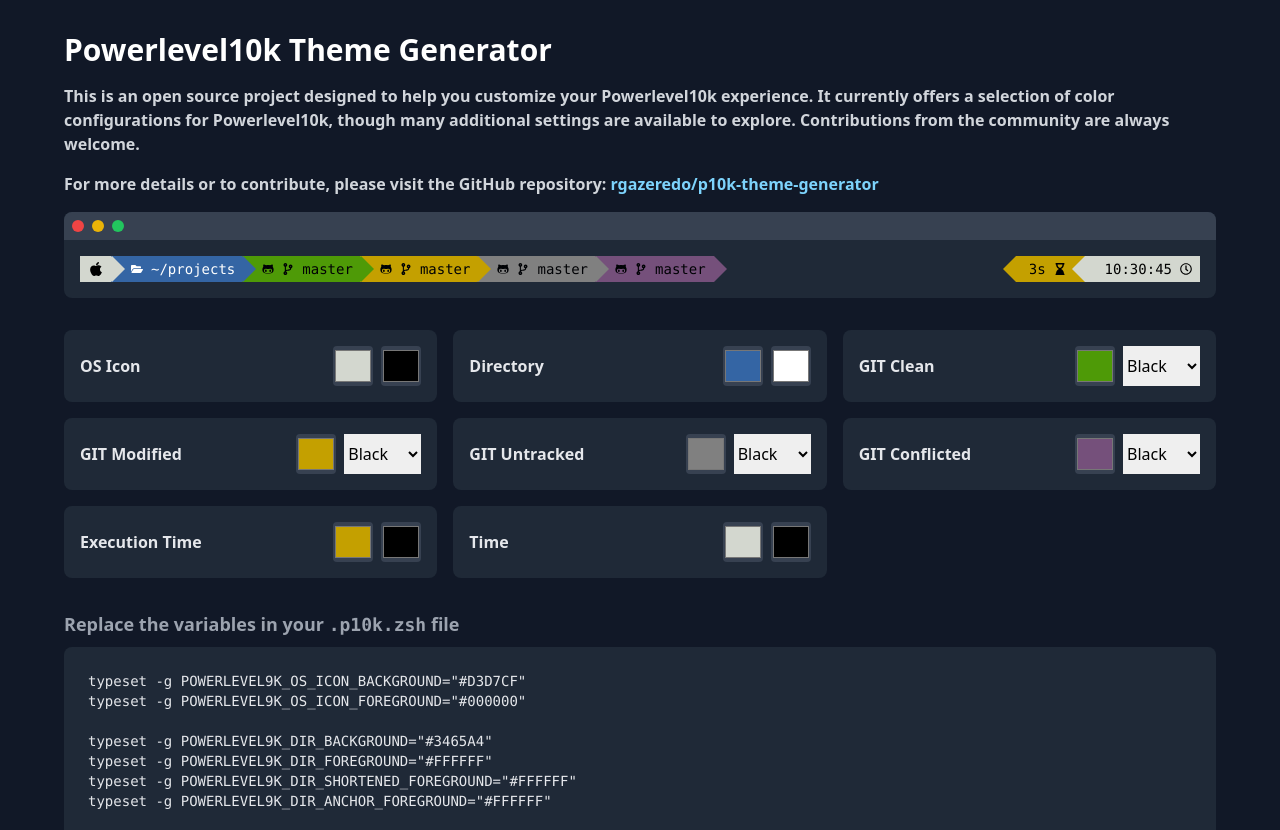
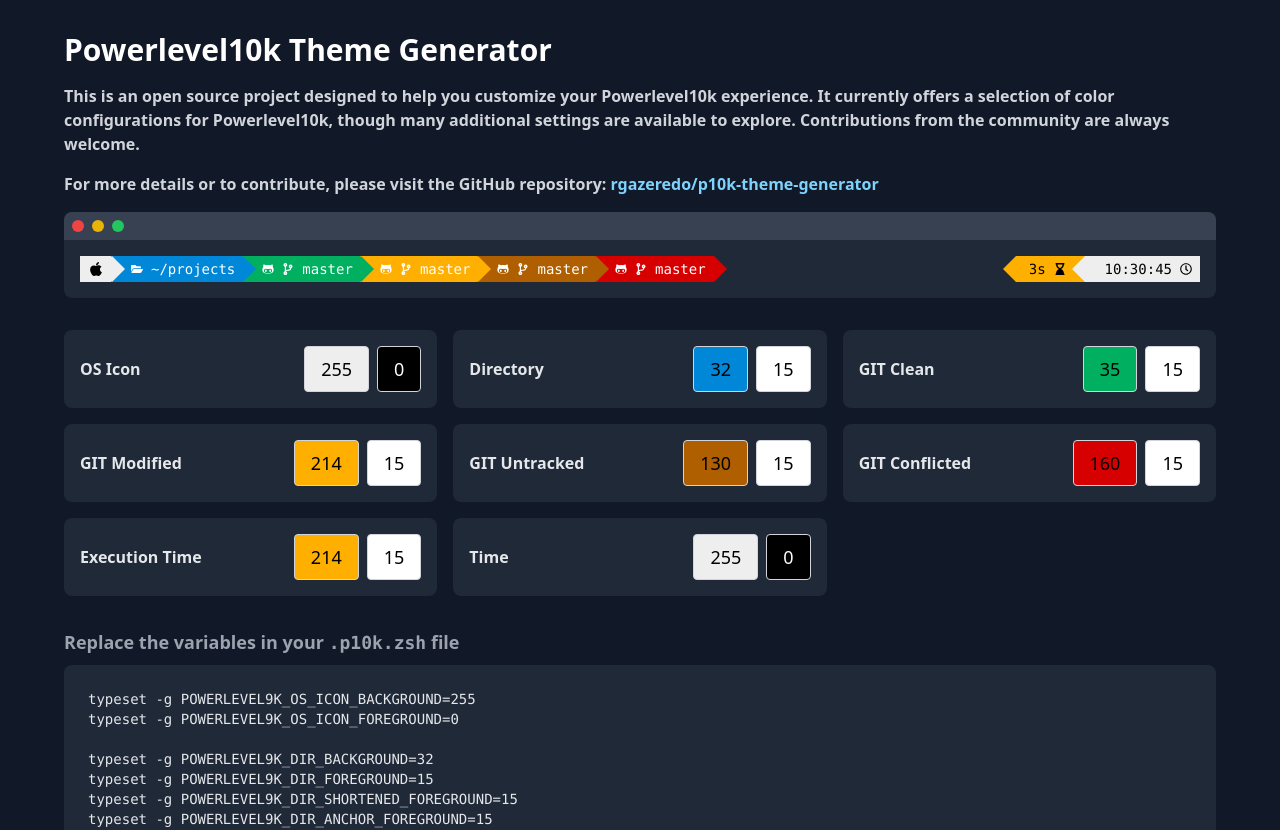
Before and after one commit to rgazeredo/p10k-theme-generator, a Next.js app: page / in a window 1280 px wide. Shown: the top 830 px of the page. Built offline with nearby package versions, Linux system fonts and the light colour scheme.

Commit message:
changed color schema

```diff
--- a/app/page.tsx
+++ b/app/page.tsx
@@ -2,12 +2,16 @@
 
 import { useState } from 'react';
 import Terminal from '../components/Terminal';
+import ColorPickerModal from '../components/ColorPickerModal';
 import { SegmentConfig, defaultSegments } from '../types/config';
 
 export default function Home() {
   const [segments, setSegments] = useState<SegmentConfig[]>(defaultSegments);
 
   const updateSegment = (index: number, newSegment: SegmentConfig) => {
+
+    console.log('Atualizando segmento:', newSegment);
+
     const newSegments = [...segments];
     newSegments[index] = newSegment;
     setSegments(newSegments);
@@ -16,8 +20,8 @@
   const configCode = segments
     .map(segment => {
 
-      const BACKGROUND = `typeset -g POWERLEVEL9K_${segment.variable}_BACKGROUND="${segment.bg}"`;
-      let FOREGROUND = `typeset -g POWERLEVEL9K_${segment.variable}_FOREGROUND="${segment.fg}"`;
+      const BACKGROUND = `typeset -g POWERLEVEL9K_${segment.variable}_BACKGROUND=${segment.bg}`;
+      let FOREGROUND = `typeset -g POWERLEVEL9K_${segment.variable}_FOREGROUND=${segment.fg}`;
 
       if (segment.variable.includes('VCS_')) {
         let variable = segment.variable.replace('VCS_', '');
@@ -27,8 +31,8 @@
       }
 
       if (segment.variable == 'DIR') {
-        FOREGROUND += `\ntypeset -g POWERLEVEL9K_${segment.variable}_SHORTENED_FOREGROUND="${segment.fg}"`;
-        FOREGROUND += `\ntypeset -g POWERLEVEL9K_${segment.variable}_ANCHOR_FOREGROUND="${segment.fg}"`;
+        FOREGROUND += `\ntypeset -g POWERLEVEL9K_${segment.variable}_SHORTENED_FOREGROUND=${segment.fg}`;
+        FOREGROUND += `\ntypeset -g POWERLEVEL9K_${segment.variable}_ANCHOR_FOREGROUND=${segment.fg}`;
       }
 
       return `${BACKGROUND}\n${FOREGROUND}\n`;
@@ -52,25 +56,28 @@
               <div className="flex justify-between items-center">
                 <h3 className="text-gray-200 font-semibold">{segment.name}</h3>
                 <div className="flex gap-2">
-                  <input
+                  {/* <input
                     type="color"
                     value={segment.bg}
                     onChange={(e) => updateSegment(index, { ...segment, bg: e.target.value })}
                     className="w-10 h-10 rounded bg-gray-700 text-gray-200"
                     placeholder="BG"
-                  />
+                  /> */}
 
-                  {segment.variable.includes('VCS_') ? (
-                    <select onChange={(e) => updateSegment(index, { ...segment, fg: e.target.value })}>
-                      <option value="0">Black</option>
-                      <option value="1">Coral</option>
-                      <option value="2">Olivine</option>
-                      <option value="3">Orange</option>
-                      <option value="4">Blue</option>
-                      <option value="5">Yellow</option>
-                      <option value="6">Green</option>
-                      <option value="7">Silver</option>
-                    </select>
+                  <ColorPickerModal color={segment.bg} onColorSelect={(colorHex, colorCode) => updateSegment(index, { ...segment, bg: colorCode, bgHex: colorHex })} />
+                  <ColorPickerModal color={segment.fg} onColorSelect={(colorHex, colorCode) => updateSegment(index, { ...segment, fg: colorCode, fgHex: colorHex })} />
+                  {/* {segment.variable.includes('VCS_') ? (
+                    // <select onChange={(e) => updateSegment(index, { ...segment, fg: e.target.value })}>
+                    //   <option value="0">Black</option>
+                    //   <option value="1">Coral</option>
+                    //   <option value="2">Olivine</option>
+                    //   <option value="3">Orange</option>
+                    //   <option value="4">Blue</option>
+                    //   <option value="5">Yellow</option>
+                    //   <option value="6">Green</option>
+                    //   <option value="7">Silver</option>
+                    // </select>
+                    <ColorPickerModal color={46} onColorSelect={handleColorSelect} />
                   ) : (
                     <input
                       type="color"
@@ -79,7 +86,7 @@
                       className="w-10 h-10 rounded bg-gray-700 text-gray-200"
                       placeholder="FG"
                     />
-                  )}
+                  )} */}
                 </div>
               </div>
             </div>
--- /dev/null
+++ b/components/ColorPickerModal.tsx
@@ -0,0 +1,148 @@
+import React, { useState, useEffect } from 'react';
+import ReactDOM from 'react-dom';
+
+interface ColorPickerModalProps {
+  /**
+   * Callback chamado ao selecionar uma cor.
+   * Recebe a cor no formato hexadecimal e o código (número de 0 a 255).
+   */
+  onColorSelect?: (colorHex: string, colorCode: number) => void;
+  /**
+   * Cor default (índice entre 0 e 255) que será selecionada inicialmente.
+   * Exemplo: 46
+   */
+  color?: number;
+}
+
+const ColorPickerModal: React.FC<ColorPickerModalProps> = ({ onColorSelect, color }) => {
+  const [isOpen, setIsOpen] = useState<boolean>(false);
+  const [selectedColor, setSelectedColor] = useState<string>('');
+  const [selectedIndex, setSelectedIndex] = useState<number | null>(null);
+  const [numberColor, setNumberColor] = useState<string>('text-black');
+  const [mounted, setMounted] = useState<boolean>(false);
+
+  // Garante que o componente está montado (necessário para o uso do document com Portal)
+  useEffect(() => {
+    setMounted(true);
+  }, []);
+
+  /**
+   * Converte um índice (0 a 255) da paleta xterm para seu valor hexadecimal.
+   */
+  const getColorHex = (i: number): string => {
+    if (i < 16) {
+      // Cores básicas xterm (índices 0 a 15)
+      const basicColors = [
+        "#000000", "#800000", "#008000", "#808000",
+        "#000080", "#800080", "#008080", "#c0c0c0",
+        "#808080", "#ff0000", "#00ff00", "#ffff00",
+        "#0000ff", "#ff00ff", "#00ffff", "#ffffff"
+      ];
+      return basicColors[i];
+    } else if (i >= 16 && i <= 231) {
+      // Cubo de cores 6×6×6 (índices 16 a 231)
+      const index = i - 16;
+      const rIndex = Math.floor(index / 36);
+      const gIndex = Math.floor((index % 36) / 6);
+      const bIndex = index % 6;
+      const steps = [0, 95, 135, 175, 215, 255];
+      const r = steps[rIndex];
+      const g = steps[gIndex];
+      const b = steps[bIndex];
+      const toHex = (c: number): string => c.toString(16).padStart(2, '0');
+      return `#${toHex(r)}${toHex(g)}${toHex(b)}`;
+    } else if (i >= 232 && i <= 255) {
+      // Tons de cinza (índices 232 a 255)
+      const gray = 8 + (i - 232) * 10;
+      const hexGray = gray.toString(16).padStart(2, '0');
+      return `#${hexGray}${hexGray}${hexGray}`;
+    }
+    return "#000000";
+  };
+
+  // Gera um array de índices de 0 a 255
+  const colors = Array.from({ length: 256 }, (_, i) => i);
+
+  // Se a propriedade "color" (default) for informada, define a seleção inicial
+  useEffect(() => {
+    if (typeof color === 'number' && color >= 0 && color < 256) {
+
+      if (color == 0 || color == 16 || color == 232 || color == 233 || color == 234 || color == 235 || color == 236 || color == 238 || color == 239) {
+        setNumberColor('text-white');
+      } else {
+        setNumberColor('text-black');
+      }
+
+      setSelectedIndex(color);
+      setSelectedColor(getColorHex(color));
+    }
+  }, [color]);
+
+  const openModal = () => setIsOpen(true);
+  const closeModal = () => setIsOpen(false);
+
+  // Ao clicar em uma cor, atualiza o estado e chama o callback
+  const handleColorClick = (i: number) => {
+    const colorHex = getColorHex(i);
+    setSelectedIndex(i);
+    setSelectedColor(colorHex);
+    if (onColorSelect) {
+      onColorSelect(colorHex, i);
+    }
+    closeModal();
+  };
+
+  // Conteúdo do modal utilizando classes do Tailwind CSS
+  const modalContent = (
+    <div className="fixed inset-0 bg-black bg-opacity-50 flex items-center justify-center z-50">
+      <div className="relative bg-white p-4 rounded-md max-h-[90vh] overflow-y-auto w-11/12 max-w-3xl">
+        <button
+          onClick={closeModal}
+          className="absolute top-2 right-2 text-2xl leading-none border-none bg-transparent cursor-pointer"
+          aria-label="Fechar"
+        >
+          &times;
+        </button>
+        <h3 className="text-center text-lg font-semibold mb-4">Choose a color</h3>
+        <div className="grid grid-cols-[repeat(16,2.6rem)] gap-1 my-4 justify-center">
+          {colors.map((i) => {
+            const cellColor = getColorHex(i);
+            const isSelected = selectedIndex === i;
+
+            return (
+              <div
+                key={i}
+                onClick={() => handleColorClick(i)}
+                title={`Cor ${i}: ${cellColor}`}
+                className={`relative cursor-pointer aspect-square w-10 ${isSelected ? 'border-4 border-black' : 'border border-gray-300'
+                  } bg-[var(--cell-color)]`}
+                // Define a variável CSS para a cor da célula
+                style={{ '--cell-color': cellColor } as React.CSSProperties}
+              >
+                <span className="absolute bottom-0 right-0 bg-white bg-opacity-70 text-xs p-0.5">
+                  {i}
+                </span>
+              </div>
+            );
+          })}
+        </div>
+      </div>
+    </div>
+  );
+
+  return (
+    <div className="text-center">
+      <button
+        onClick={openModal}
+        className={`px-4 py-2 text-lg cursor-pointer rounded border border-gray-300 bg-[var(--selected-color)] ${numberColor}`}
+        // Define a variável CSS para a cor selecionada no botão
+        style={{ '--selected-color': selectedColor || '#fff' } as React.CSSProperties}
+      >
+        {selectedIndex}
+      </button>
+      {mounted && isOpen && ReactDOM.createPortal(modalContent, document.body)}
+    </div>
+  );
+};
+
+export default ColorPickerModal;
--- a/components/Terminal.tsx
+++ b/components/Terminal.tsx
@@ -6,17 +6,6 @@
 export default function Terminal({ segments }: { segments: SegmentConfig[] }) {
   const leftSegments = segments.filter(s => s.position === 'left');
   const rightSegments = segments.filter(s => s.position === 'right');
-
-  const vcsColor: Record<string, string> = {
-    '0': '#000205',
-    '1': '#DC7278',
-    '2': '#94B165',
-    '3': '#FEB44E',
-    '4': '#51BBF6',
-    '5': '#F9ED96',
-    '6': '#8FE2C5',
-    '7': '#D0C5C3',
-  };
 
 
   const renderLeftSeparator = (bgColor: string) => (
@@ -108,10 +97,8 @@
     <>
       <span
         style={{
-          color: segment.variable.includes('VCS_')
-            ? vcsColor[segment.fg as keyof typeof vcsColor]
-            : segment.fg,
-          backgroundColor: segment.bg,
+          color: segment.fgHex,
+          backgroundColor: segment.bgHex,
           padding: i == 0 ? '2px 8px' : '2px 8px 2px 20px',
           height: '26px',
           display: 'flex',
@@ -121,17 +108,17 @@
         {segment.icon && renderIcon(segment.icon)}
         {segment.content && <span className='ml-2'>{segment.content}</span>}
       </span>
-      {renderLeftSeparator(segment.bg)}
+      {renderLeftSeparator(segment.bgHex)}
     </>
   )
 
   const renderRightSegment = (segment: SegmentConfig, i: number) => (
     <>
-      {renderRightSeparator(segment.bg)}
+      {renderRightSeparator(segment.bgHex)}
       <span
         style={{
-          color: segment.fg,
-          backgroundColor: segment.bg,
+          color: segment.fgHex,
+          backgroundColor: segment.bgHex,
           padding: i == 0 ? '2px 20px 2px 13px' : '2px 8px 2px 20px',
           height: '26px',
           display: 'flex',
--- /dev/null
+++ b/types/colors.ts
@@ -0,0 +1,49 @@
+// Este arquivo exporta um objeto que mapeia cada índice da paleta xterm (0-255)
+// para sua representação hexadecimal.
+
+export const xtermColors: Record<number, string> = (() => {
+  const colors: Record<number, string> = {};
+
+  /**
+   * Converte um índice (0 a 255) da paleta xterm para sua cor hexadecimal.
+   * - Índices 0 a 15: cores básicas.
+   * - Índices 16 a 231: gera cores do cubo 6×6×6.
+   * - Índices 232 a 255: tons de cinza.
+   */
+  function getColorHex(i: number): string {
+    if (i < 16) {
+      // Cores básicas (0 a 15)
+      const basicColors = [
+        "#000000", "#800000", "#008000", "#808000",
+        "#000080", "#800080", "#008080", "#c0c0c0",
+        "#808080", "#ff0000", "#00ff00", "#ffff00",
+        "#0000ff", "#ff00ff", "#00ffff", "#ffffff",
+      ];
+      return basicColors[i];
+    } else if (i >= 16 && i <= 231) {
+      // Cubo de cores 6×6×6 (índices 16 a 231)
+      const index = i - 16;
+      const rIndex = Math.floor(index / 36);
+      const gIndex = Math.floor((index % 36) / 6);
+      const bIndex = index % 6;
+      const steps = [0, 95, 135, 175, 215, 255];
+      const r = steps[rIndex];
+      const g = steps[gIndex];
+      const b = steps[bIndex];
+      const toHex = (c: number) => c.toString(16).padStart(2, '0');
+      return `#${toHex(r)}${toHex(g)}${toHex(b)}`;
+    } else if (i >= 232 && i <= 255) {
+      // Tons de cinza (índices 232 a 255)
+      const gray = 8 + (i - 232) * 10;
+      const hexGray = gray.toString(16).padStart(2, '0');
+      return `#${hexGray}${hexGray}${hexGray}`;
+    }
+    return "#000000"; // fallback
+  }
+
+  for (let i = 0; i < 256; i++) {
+    colors[i] = getColorHex(i);
+  }
+
+  return colors;
+})();
--- a/types/config.ts
+++ b/types/config.ts
@@ -1,8 +1,10 @@
 export type SegmentConfig = {
   name: string;
   variable: string;
-  bg: string;
-  fg: string;
+  bg: number;
+  bgHex: string;
+  fg: number;
+  fgHex: string;
   content: string;
   icon?: string;
   position: 'left' | 'right';
@@ -11,12 +13,13 @@
 export const defaultSegments: SegmentConfig[] = [
 
   // LEFT
-
   {
     name: 'OS Icon',
     variable: 'OS_ICON',
-    bg: '#D3D7CF',
-    fg: '#000000',
+    bg: 255,
+    bgHex: '#eeeeee',
+    fg: 0,
+    fgHex: '#000000',
     content: '',
     icon: 'apple',
     position: 'left'
@@ -24,8 +27,10 @@
   {
     name: 'Directory',
     variable: 'DIR',
-    bg: '#3465A4',
-    fg: '#FFFFFF',
+    bg: 32,
+    bgHex: '#0087d7',
+    fg: 15,
+    fgHex: '#FFFFFF',
     content: '~/projects',
     icon: 'folder',
     position: 'left'
@@ -33,8 +38,10 @@
   {
     name: 'GIT Clean',
     variable: 'VCS_CLEAN',
-    bg: '#4E9A07',
-    fg: '0',
+    bg: 35,
+    bgHex: '#00af5f',
+    fg: 15,
+    fgHex: '#FFFFFF',
     content: 'master',
     icon: 'branch',
     position: 'left'
@@ -42,8 +49,10 @@
   {
     name: 'GIT Modified',
     variable: 'VCS_MODIFIED',
-    bg: '#C4A000',
-    fg: '0',
+    bg: 214,
+    bgHex: '#ffaf00',
+    fg: 15,
+    fgHex: '#FFFFFF',
     content: 'master',
     icon: 'branch',
     position: 'left'
@@ -51,8 +60,10 @@
   {
     name: 'GIT Untracked',
     variable: 'VCS_UNTRACKED',
-    bg: '#808080',
-    fg: '0',
+    bg: 130,
+    bgHex: '#af5f00',
+    fg: 15,
+    fgHex: '#FFFFFF',
     content: 'master',
     icon: 'branch',
     position: 'left'
@@ -60,8 +71,10 @@
   {
     name: 'GIT Conflicted',
     variable: 'VCS_CONFLICTED',
-    bg: '#75507B',
-    fg: '0',
+    bg: 160,
+    bgHex: '#d70000',
+    fg: 15,
+    fgHex: '#FFFFFF',
     content: 'master',
     icon: 'branch',
     position: 'left'
@@ -72,8 +85,10 @@
   {
     name: 'Execution Time',
     variable: 'COMMAND_EXECUTION_TIME',
-    bg: '#C4A000',
-    fg: '#000000',
+    bg: 214,
+    bgHex: '#ffaf00',
+    fg: 15,
+    fgHex: '#000000',
     content: '3s',
     icon: 'hourglass',
     position: 'right'
@@ -81,8 +96,10 @@
   {
     name: 'Time',
     variable: 'TIME',
-    bg: '#D3D7CF',
-    fg: '#000000',
+    bg: 255,
+    bgHex: '#eeeeee',
+    fg: 0,
+    fgHex: '#000000',
     content: '10:30:45',
     icon: 'clock',
     position: 'right'
```
